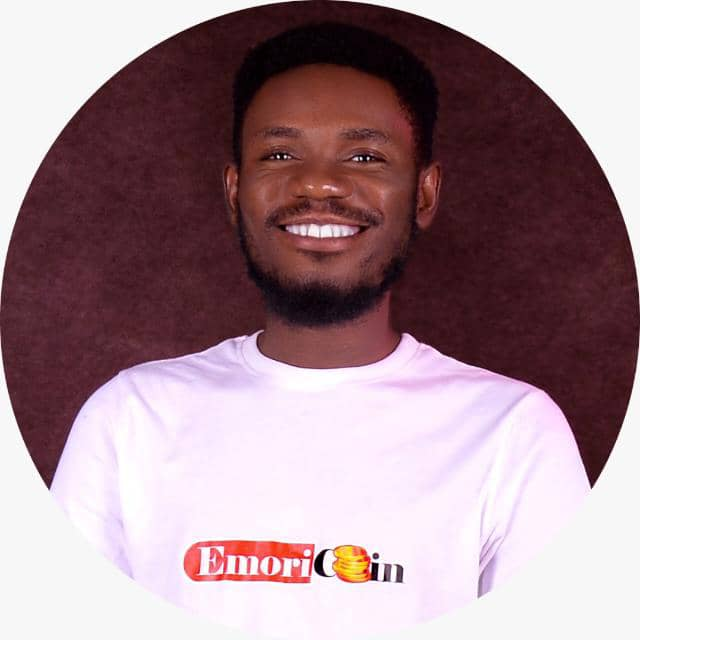
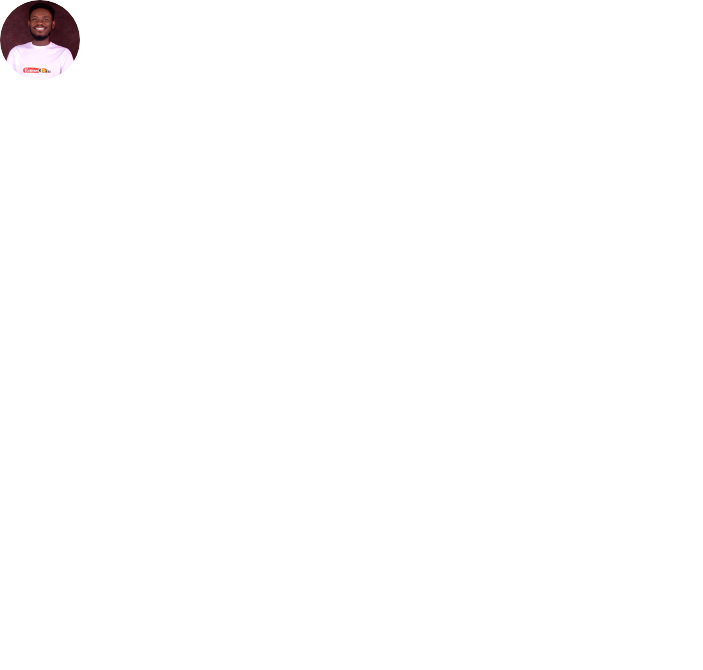
Before and after one commit to emorilebo/lotttery-web3, a Next.js app: page / in a window 1280 px wide. Shown: the top 670 px of the page, without its empty margins (0-703 px from the left). Built offline with nearby package versions, Linux system fonts and the light colour scheme.

Commit message:
UPDATE Header

```diff
--- a/components/Header.tsx
+++ b/components/Header.tsx
@@ -3,7 +3,7 @@ import React from "react";
 function Header() {
   return <div>
     <div>
-        <img src="/emori.jpeg" alt="" />
+        <img className="h-20 w-20 rounded-full" src="/emori.jpeg" alt="emori" />
     </div>
   </div>;
 }
```
